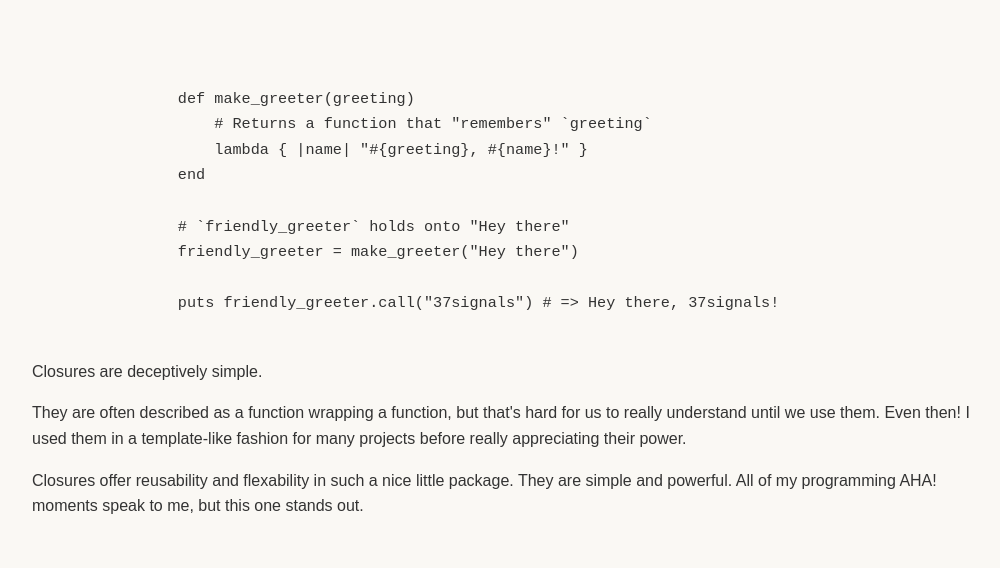
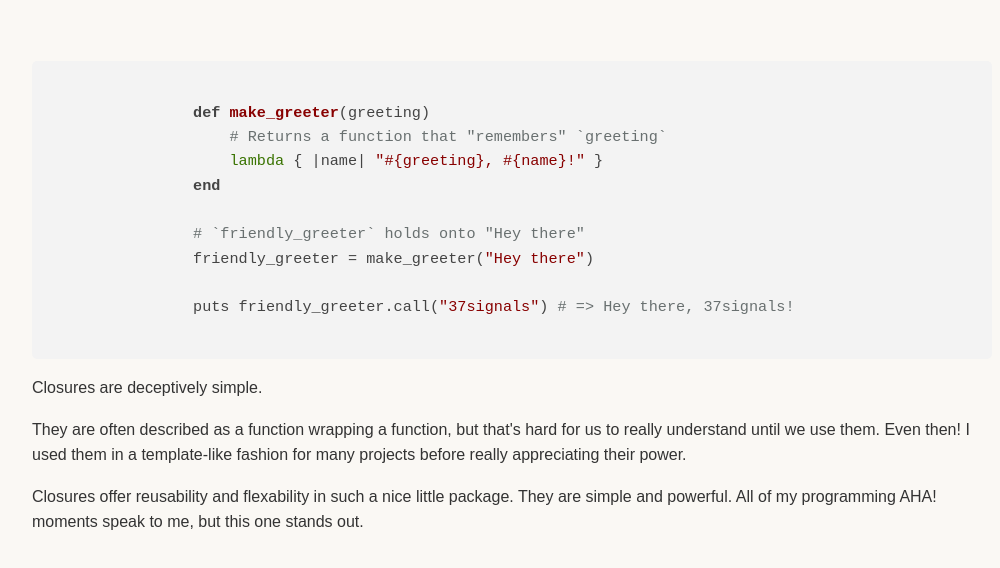
Before and after one commit to beauremus/beauremus.github.io, a plain HTML site: page favorite-code-snippet.html in a window 1280 px wide. Shown: the part 86-654 px from the top of the page, without its empty margins (128-1128 px from the left). Drawn offline with nearby package versions, Linux system fonts and the light colour scheme.

Commit message:
I forgot the hightlight script...

```diff
--- a/favorite-code-snippet.html
+++ b/favorite-code-snippet.html
@@ -41,6 +41,7 @@
             Closures offer reusability and flexability in such a nice little package. They are simple and powerful. All of my programming AHA! moments speak to me, but this one stands out.
         </p>
     </main>
+    <script>hljs.highlightAll();</script>
 </body>
 
 </html>
```
